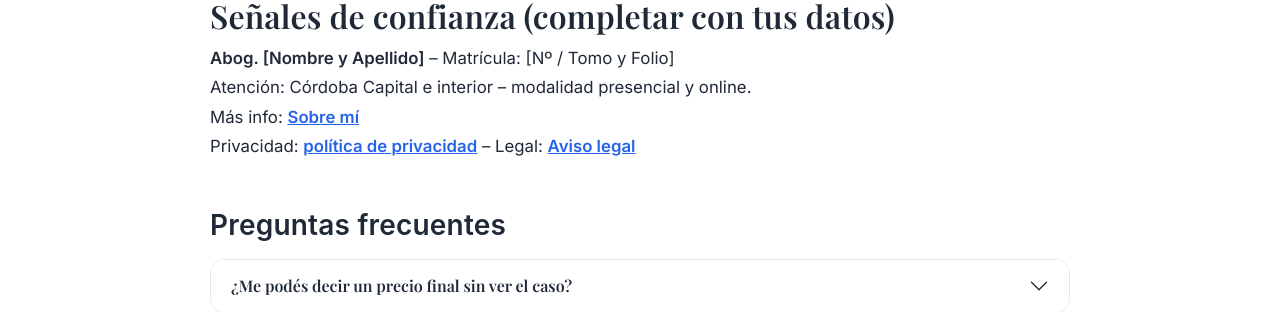
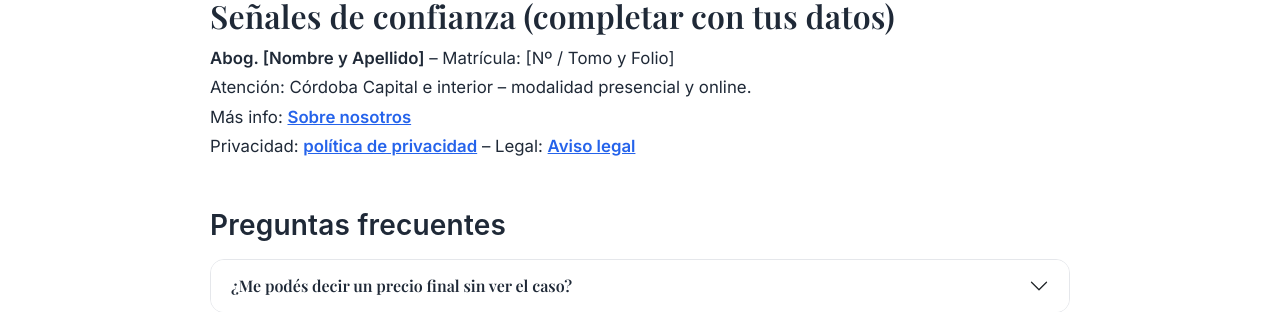
Before and after one commit to Elitedomainsx/sucesionescordoba, a Jekyll site: the page built from cuanto-cuesta-sucesion-cordoba.md, in a window 1280 px wide and 900 px high, scrolled down 3599 px. Shown: the part 153-465 px from the top of the window. Built offline with Jekyll 4.4.1, drawn with Linux system fonts in a browser that asks for light colours.

Commit message:
Update cuanto-cuesta-sucesion-cordoba.md

```diff
--- a/cuanto-cuesta-sucesion-cordoba.md
+++ b/cuanto-cuesta-sucesion-cordoba.md
@@ -127,5 +127,5 @@ Para una evaluación inicial orientativa, no hace falta que envíes documentaci
 ## Señales de confianza (completar con tus datos)
 **Abog. [Nombre y Apellido]** – Matrícula: [Nº / Tomo y Folio]
 Atención: Córdoba Capital e interior – modalidad presencial y online.
-Más info: **[Sobre mí](/sobre-mi/)**
+Más info: **[Sobre nosotros](/sobre-nosotros/)**
 Privacidad: **[política de privacidad](/politica-de-privacidad/)** – Legal: **[Aviso legal](/aviso-legal/)**
```
